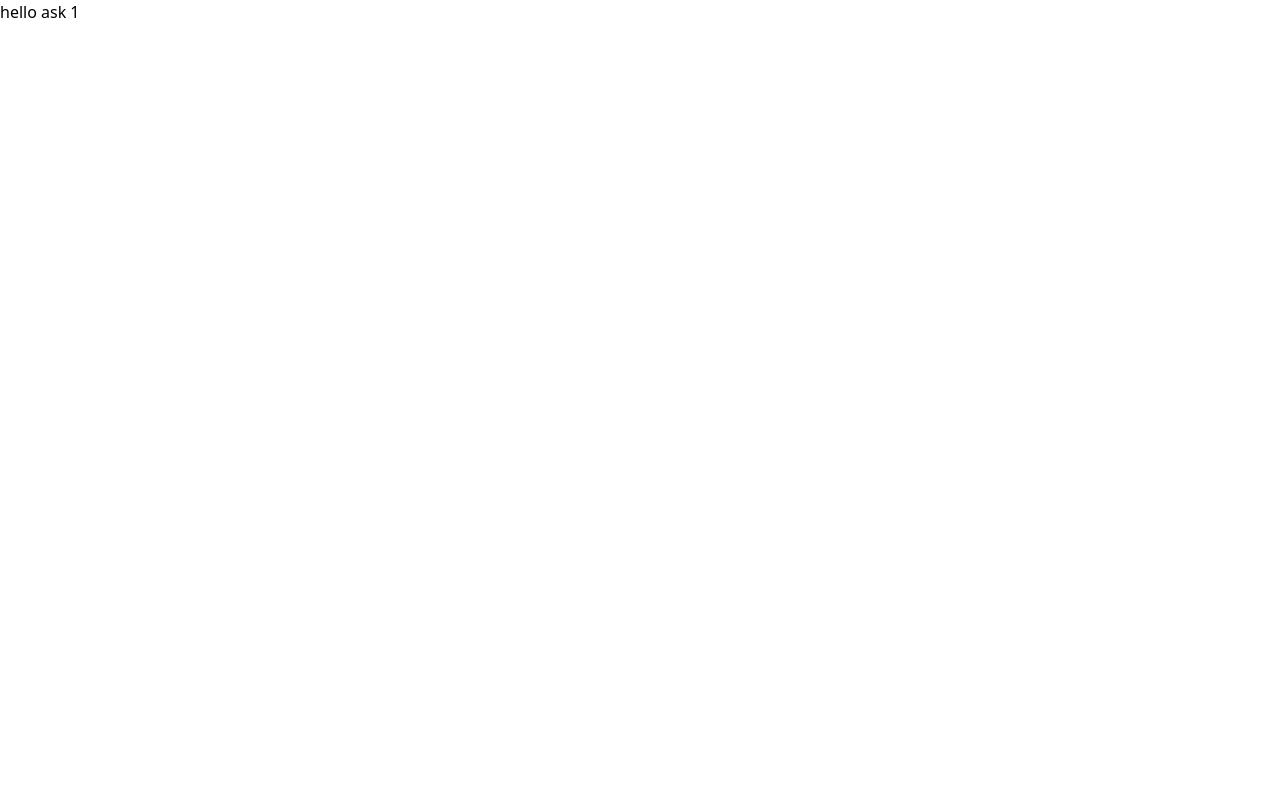
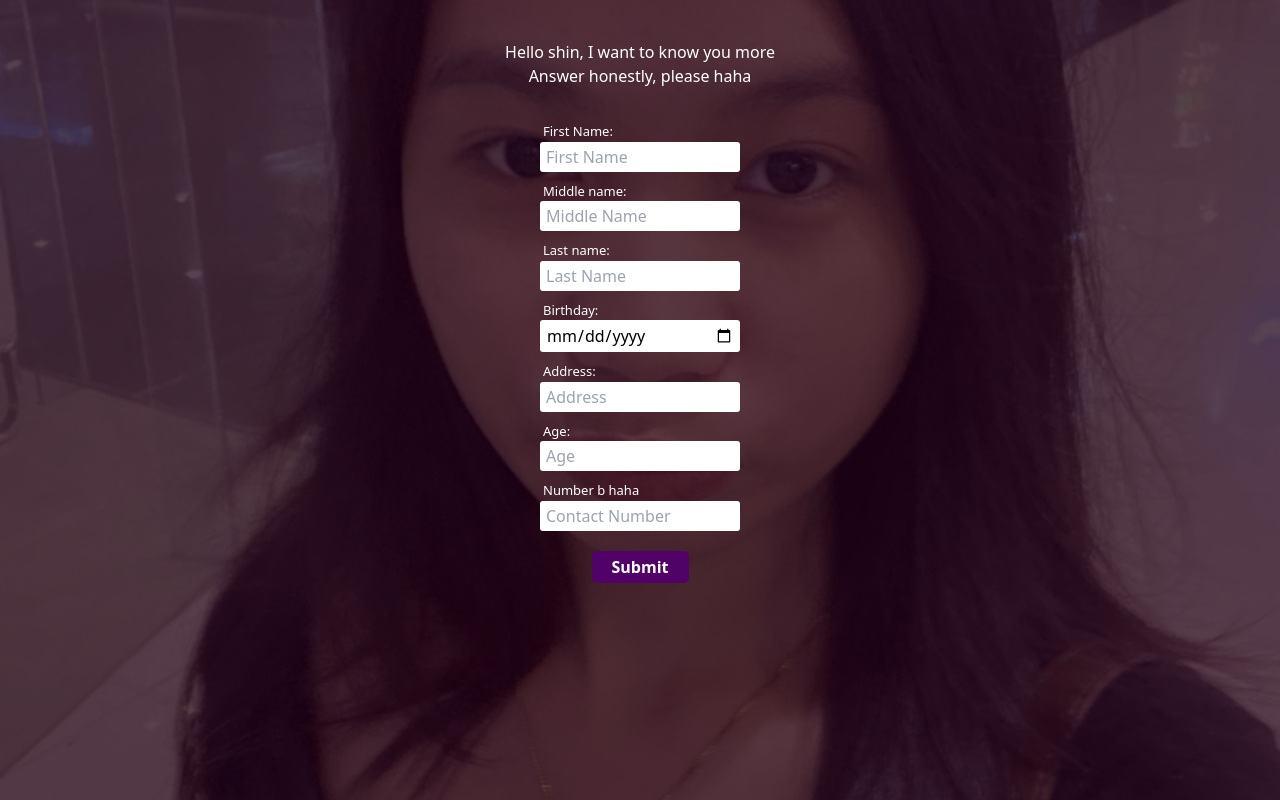
Before and after one commit to jian1219/shina-mae-larios, a React (Create React App) app: page /question1 in a window 1280 px wide. Built offline with nearby package versions, Linux system fonts and the light colour scheme.

Commit message:
new files

```diff
--- a/package.json
+++ b/package.json
@@ -3,6 +3,7 @@
   "version": "0.1.0",
   "private": true,
   "dependencies": {
+    "@supabase/supabase-js": "^2.47.10",
     "cra-template": "1.2.0",
     "react": "^18.3.1",
     "react-dom": "^18.3.1",
--- /dev/null
+++ b/src/config/supabaseClient.js
@@ -0,0 +1,7 @@
+import { createClient } from '@supabase/supabase-js';
+
+// Replace with your Supabase project URL and API key
+const supabaseUrl = 'https://lyvrondzvonxzlwntqop.supabase.co';
+const supabaseKey = 'eyJhbGciOiJIUzI1NiIsInR5cCI6IkpXVCJ9.eyJpc3MiOiJzdXBhYmFzZSIsInJlZiI6Imx5dnJvbmR6dm9ueHpsd250cW9wIiwicm9sZSI6ImFub24iLCJpYXQiOjE3MzQ2MDczNDEsImV4cCI6MjA1MDE4MzM0MX0.TWZ4uBJkGXYZUnYwqS5OsW07S5HPtMZxK_fUCq4PB3w';
+
+export const supabase = createClient(supabaseUrl, supabaseKey);
--- a/src/css/General.css
+++ b/src/css/General.css
@@ -47,3 +47,50 @@
   .Welcome-but:hover{
     background-color: rgb(98, 22, 80);
   }
+
+
+
+
+
+
+  .ask-bg{
+    background-image: url("../images/shina bg.jpg");
+    width: 100%;
+    height: 100vh;
+    background-position: center;
+    background-size: cover;
+    background-repeat: no-repeat;
+    color: white;
+  }
+
+  .ask-bg-blur{
+    width: 100%;
+    height: 100vh;
+    background-color: rgba(33, 0, 24, 0.741);
+  }
+
+
+  .form-group{
+    margin-top: 10px;
+  }
+
+  .form-group p{
+    font-size: 13px;
+    margin-left: 3px;
+
+  }
+
+  input{
+    padding: 3px 6px;
+    border-radius: 3px;
+    width: 200px;
+    color: black;
+  }
+
+  .submit-btn{
+    background-color: rgb(81, 2, 105);
+    padding: 4px 20px;
+    margin-top: 20px;
+    border-radius: 5px;
+    font-weight: 600;
+  }
--- /dev/null
+++ b/src/css/test.jsx
@@ -0,0 +1,13 @@
+import React from 'react'
+
+import image from "../images/shina bg.jpg"
+
+function test() {
+  return (
+    <div>
+      <img src="" alt="" />
+    </div>
+  )
+}
+
+export default test
--- a/src/pages/Ask1.jsx
+++ b/src/pages/Ask1.jsx
@@ -1,11 +1,153 @@
-import React from 'react'
+import React, { useState } from 'react';
+import "../css/General.css";
+import { supabase } from '../config/supabaseClient';
 
 function Ask1() {
+  // State to store form data
+  const [formData, setFormData] = useState({
+    first_name: '',
+    middle_name: '',
+    last_name: '',
+    birthday: '',
+    address: '',
+    age: '',
+    contact_number: ''
+  });
+
+  // Handle input change
+  const handleChange = (e) => {
+    const { name, value } = e.target;
+    setFormData({
+      ...formData,
+      [name]: value
+    });
+  };
+
+  // Handle form submission
+  const handleSubmit = async (e) => {
+    e.preventDefault();
+
+    const { name, middle_name, last_name, birthday, address, age, contact_number } = formData;
+
+    // Insert data into Supabase
+    const { data, error } = await supabase
+      .from('users')
+      .insert([
+        {
+          name,
+          middle_name,
+          last_name,
+          birthday,
+          address,
+          age,
+          contact_number
+        }
+      ]);
+
+    if (error) {
+      console.error('Error inserting data: ', error);
+    } else {
+      console.log('Data inserted successfully:', data);
+    }
+  };
+
   return (
-    <div>
-        hello ask 1
+    <div className="ask-bg">
+      <div className="ask-bg-blur">
+        <div className=" pt-10">
+          <h1 className='text-center'>Hello shin, I want to know you more</h1>
+          <h2 className='text-center'>Answer honestly, please haha</h2>
+
+          <form onSubmit={handleSubmit} className="mt-6 flex justify-center">
+            <div>
+                <div className="form-group">
+                    <p>First Name:</p>
+                    <input
+                        type="text"
+                        name="name"
+                        value={formData.name}
+                        onChange={handleChange}
+                        placeholder="First Name"
+                        required
+                    />
+                </div>
+                <div className="form-group">
+                    <p>Middle name:</p>
+                <input
+                    type="text"
+                    name="middle_name"
+                    value={formData.middle_name}
+                    onChange={handleChange}
+                    placeholder="Middle Name"
+                />
+                </div>
+                <div className="form-group">
+                    <p>Last name:</p>
+                <input
+                    type="text"
+                    name="last_name"
+                    value={formData.last_name}
+                    onChange={handleChange}
+                    placeholder="Last Name"
+                    required
+                />
+                </div>
+                <div className="form-group">
+                    <p>Birthday:</p>
+                <input
+                    type="date"
+                    name="birthday"
+                    value={formData.birthday}
+                    onChange={handleChange}
+                    placeholder="Birthday"
+                    required
+                />
+                </div>
+                <div className="form-group">
+                    <p>Address:</p>
+                <input
+                    type="text"
+                    name="address"
+                    value={formData.address}
+                    onChange={handleChange}
+                    placeholder="Address"
+                    required
+                />
+                </div>
+                <div className="form-group">
+                    <p>Age:</p>
+                <input
+                    type="number"
+                    name="age"
+                    value={formData.age}
+                    onChange={handleChange}
+                    placeholder="Age"
+                    required
+                />
+                </div>
+                <div className="form-group">
+                    <p>Number b haha</p>
+                <input
+                    type="text"
+                    name="contact_number"
+                    value={formData.contact_number}
+                    onChange={handleChange}
+                    placeholder="Contact Number"
+                    required
+                />
+                </div>
+
+                <div className='flex justify-center'>
+                    <button type="submit" className="submit-btn">
+                        Submit
+                    </button>
+                </div>
+            </div>
+          </form>
+        </div>
+      </div>
     </div>
-  )
+  );
 }
 
-export default Ask1
+export default Ask1;
```
Also changed, not shown: src/images/shina bg.jpg (renamed from src/images/3da404b7-9551-4dbb-b21d-cb198aeaa91a.jpg), 1 other file (tests, documents, lock files or other folders).
